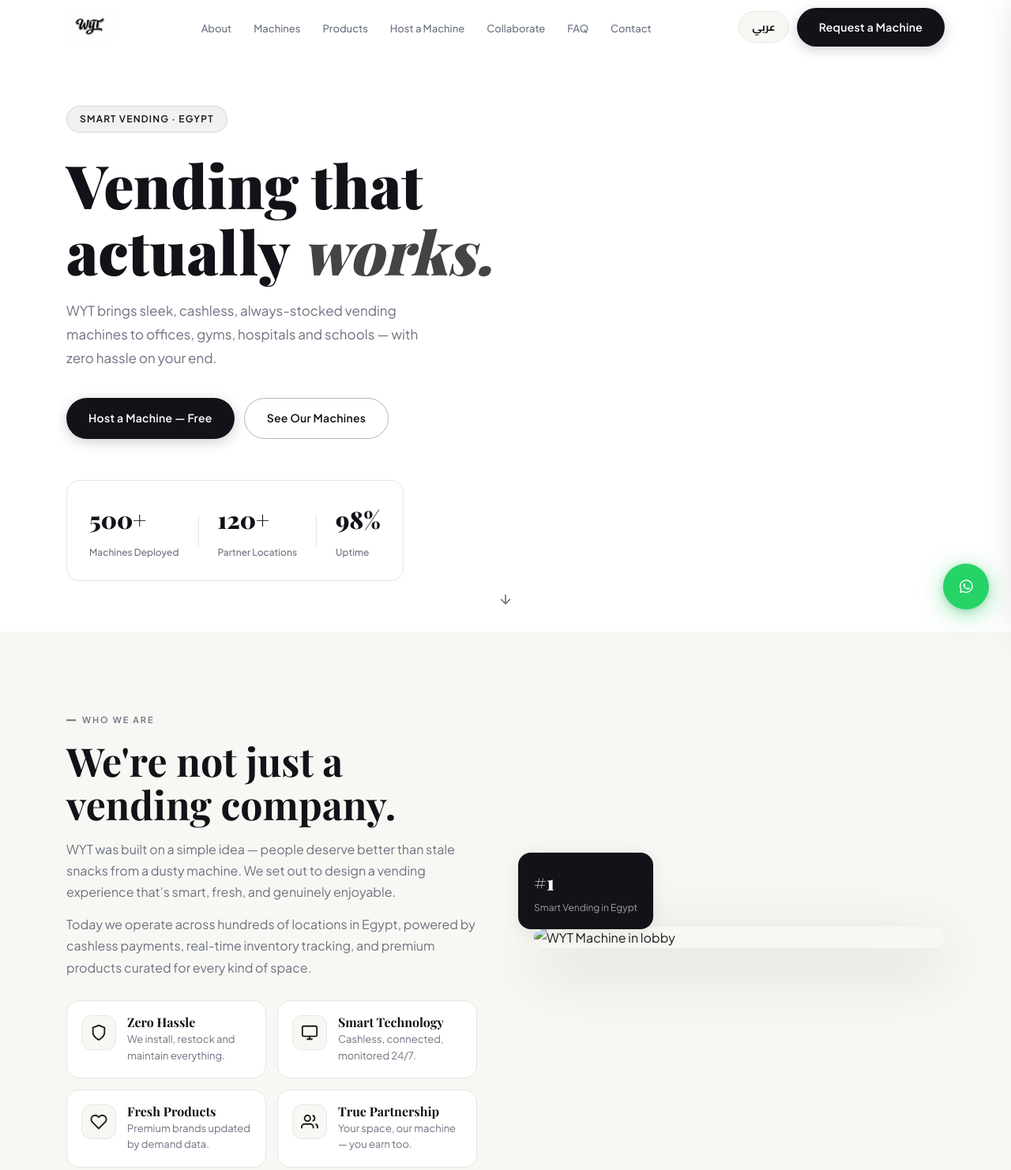
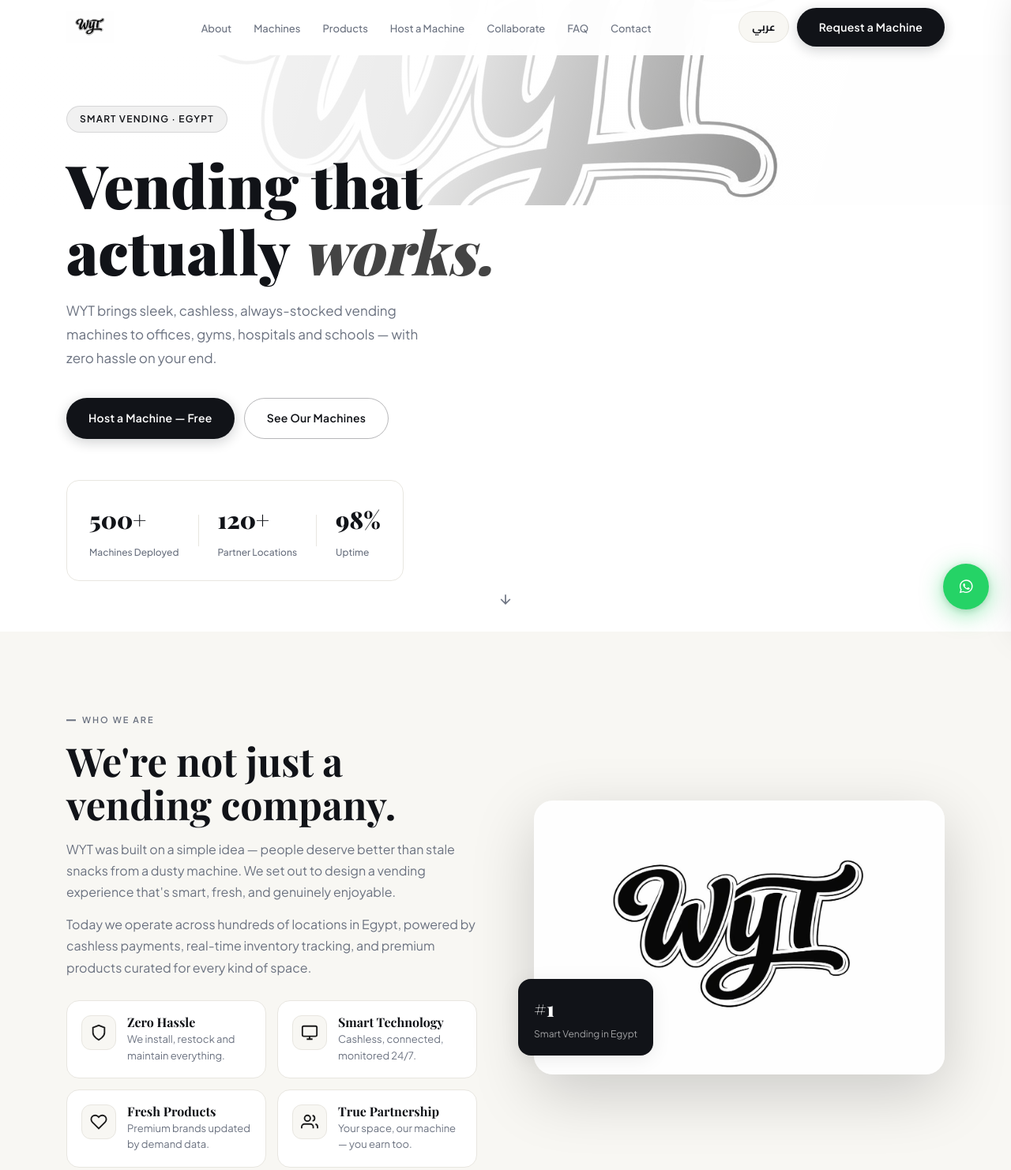
Before and after one commit to mohamedtamer-cpu/wyt, a website: page public/index.html in a window 1280 px wide. Shown: the top 1482 px of the page at 79% size. Drawn offline with nearby package versions, Linux system fonts and the light colour scheme; no server answers.

Commit message:
Update machine image source to logo.jpeg

```diff
--- a/public/index.html
+++ b/public/index.html
@@ -15,7 +15,7 @@
 <!-- ═══════════ NAV ═══════════ -->
 <nav id="navbar">
   <div class="nav-container">
-    <a href="#home" class="nav-logo"><img src="images/WhatsApp Image 2026-02-10 at 7.54.49 PM.jpeg" alt="WYT"/></a>
+    <a href="#home" class="nav-logo"><img src="images/logo.jpeg" alt="WYT"/></a>
     <ul class="nav-links">
       <li><a href="#about"      data-i18n="nav-about">About</a></li>
       <li><a href="#machines"   data-i18n="nav-machines">Machines</a></li>
@@ -39,7 +39,7 @@
 <div class="drawer-overlay" id="drawerOverlay"></div>
 <div class="drawer" id="drawer">
   <div class="drawer-header">
-    <img src="images/WhatsApp Image 2026-02-10 at 7.54.49 PM.jpeg" alt="WYT" class="drawer-logo"/>
+    <img src="images/logo.jpeg" alt="Machine" id="modalImg" class="modal-img">
     <button class="drawer-close" id="drawerClose">✕</button>
   </div>
   <ul class="drawer-links">
@@ -58,7 +58,7 @@
 <!-- ═══════════ HERO ═══════════ -->
 <section id="home" class="hero">
   <div class="hero-bg">
-    <img src="machine.jfif" alt="WYT Vending Machine" class="hero-bg-img"/>
+    <img src="images/logo.jpeg" alt="Machine" id="modalImg" class="modal-img">
     <div class="hero-bg-overlay"></div>
   </div>
   <div class="hero-inner container">
@@ -122,7 +122,7 @@
         </div>
       </div>
       <div class="col-image reveal">
-        <img src="machine.jfif" alt="WYT Machine in lobby" class="about-photo"/>
+        <img src="images/logo.jpeg" alt="WYT Machine in lobby" class="about-photo"/>
         <div class="about-badge"><strong>#1</strong><span data-i18n="about-badge">Smart Vending in Egypt</span></div>
       </div>
     </div>
@@ -146,7 +146,7 @@
 <div class="modal-overlay" id="modalOverlay">
   <div class="modal" id="modal">
     <button class="modal-close" id="modalClose">✕</button>
-    <img src="machine.jfif" alt="Machine" id="modalImg" class="modal-img"/>
+    <img src="images/logo.jpeg" alt="Machine" id="modalImg" class="modal-img">
     <div class="modal-body">
       <h3 id="modalName"></h3>
       <p id="modalDesc"></p>
@@ -349,7 +349,7 @@
   <div class="container">
     <div class="footer-top">
       <div class="footer-brand">
-        <img src="images/WhatsApp Image 2026-02-10 at 7.54.49 PM.jpeg" alt="WYT" class="footer-logo"/>
+        <img src="images/logo.jpeg" alt="Machine" id="modalImg" class="modal-img">
         <p data-i18n="footer-desc">Smart vending for modern spaces across Egypt.</p>
         <div class="socials">
           <a href="#" aria-label="Instagram"><svg width="18" height="18" viewBox="0 0 24 24" fill="none" stroke="currentColor" stroke-width="2"><rect x="2" y="2" width="20" height="20" rx="5"/><path d="M16 11.37A4 4 0 1 1 12.63 8 4 4 0 0 1 16 11.37z"/><line x1="17.5" y1="6.5" x2="17.51" y2="6.5"/></svg></a>
```
Also changed, not shown: public/images/logo.jpeg (renamed from public/images/WhatsApp Image 2026-02-10 at 7.54.49 PM.jpeg).
